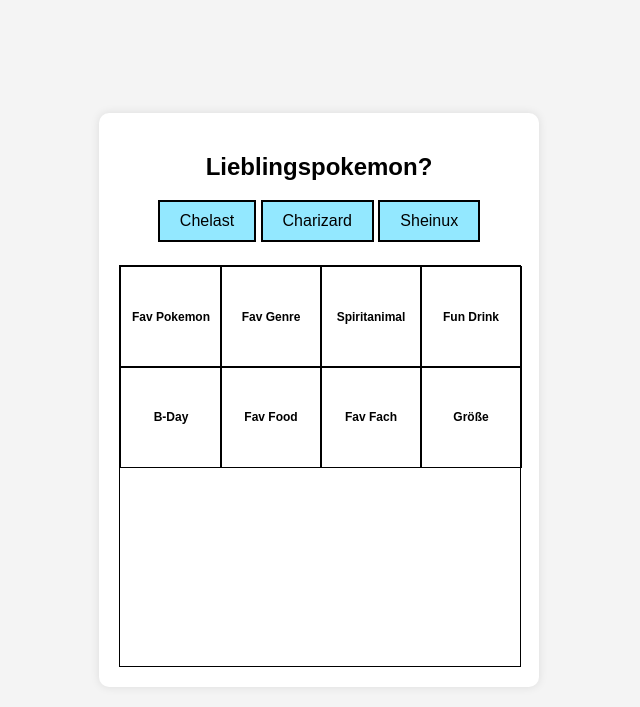
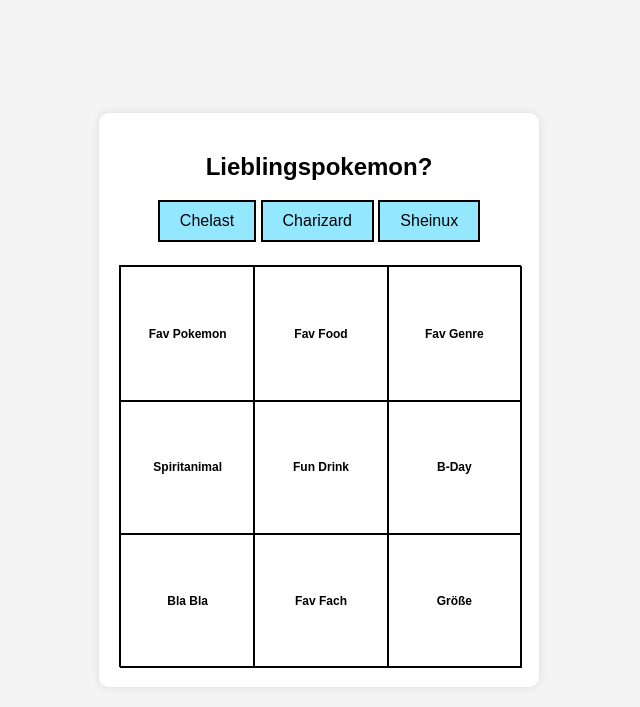
Before and after one commit to Mrlmll/Website, a PHP site: page / in a window 1280 px wide. Shown: the top 707 px of the page, without its empty margins (321-961 px from the left). Run offline with PHP 8.4, Linux system fonts and the light colour scheme.

Commit message:
Bingo update

```diff
--- a/quiz/index.js
+++ b/quiz/index.js
@@ -71,6 +71,15 @@ const questions = [
       { text: "Grafikdesign", correct: false },
     ]
   },
+  {
+    question: "Bla Bla Bla",
+    bingoName: "Bla Bla",
+    answers: [
+      { text: "Bla", correct: true },
+      { text: "Blaa", correct: false },
+      { text: "Blaaa", correct: false },
+    ]
+  },
 ];
 
 const quizContainer = document.getElementById("question-con");
--- a/quiz/style.css
+++ b/quiz/style.css
@@ -33,8 +33,8 @@ body {
 }
 .bingo-grid{
   display: grid;
-  grid-template-columns: repeat(4, 1fr);  /* 20 Spalten */
-  grid-template-rows: repeat(4, 1fr);     /* 20 Zeilen */
+  grid-template-columns: repeat(3, 1fr);  /* 20 Spalten */
+  grid-template-rows: repeat(3, 1fr);     /* 20 Zeilen */
   width: 100%;               /* Größe des Spielfelds (anpassbar) */
   height: 400px;
   border: 1px solid black;
```
